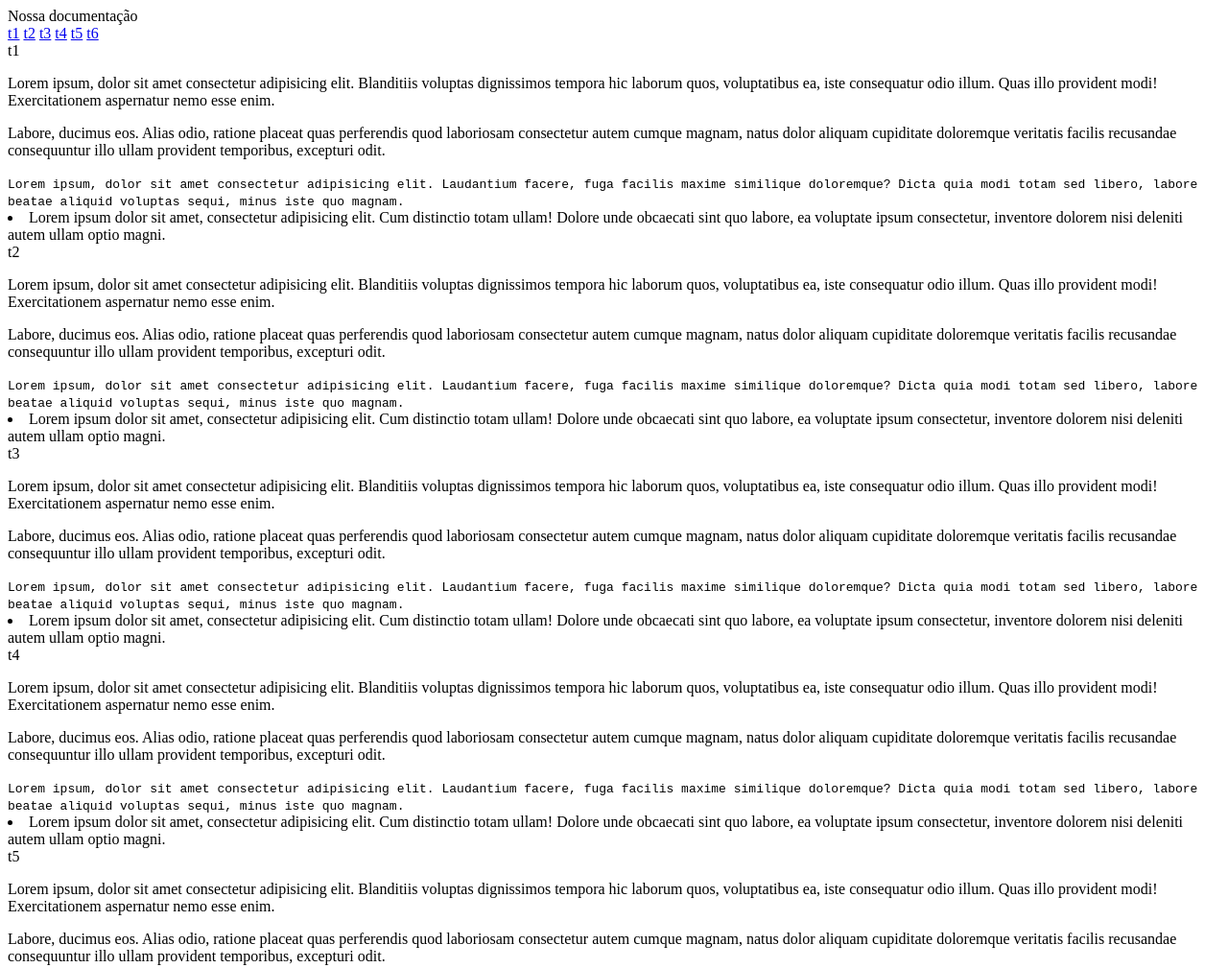
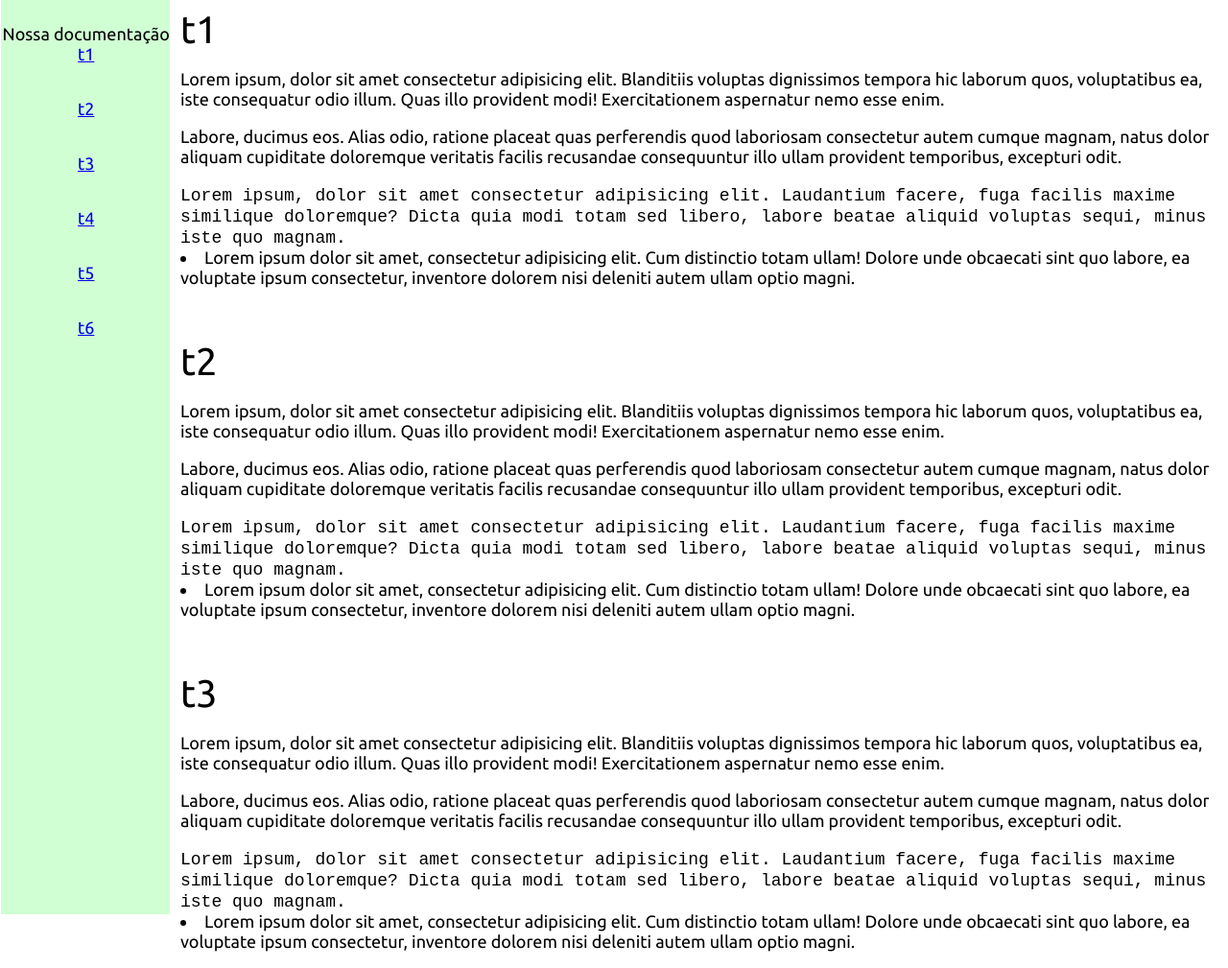
Before and after one commit to otthtml/doc, a plain HTML site: page index.html in a window 1280 px wide. Shown: the top 1009 px of the page at 96% size. Drawn offline with Linux system fonts and the light colour scheme.

Commit message:
página passando em todos os testes

```diff
--- a/index.html
+++ b/index.html
@@ -5,9 +5,10 @@
     <meta name="viewport" content="width=device-width, initial-scale=1.0">
     <title>Document</title>
     <link rel="stylesheet" href="style.css">
+    <link href="https://fonts.googleapis.com/css2?family=Ubuntu&display=swap" rel="stylesheet">
+
 </head>
 <body>
-    <main id="main-doc">
     <nav id="navbar">
         <header>Nossa documentação</header>
         <a href="#t1" class="nav-link">t1</a>
@@ -17,6 +18,8 @@
         <a href="#t5" class="nav-link">t5</a>
         <a href="#t6" class="nav-link">t6</a>
     </nav>
+
+    <main id="main-doc">
 
         <section class="main-section" id="t1">
             <header>t1</header>
@@ -73,6 +76,7 @@
         </section>
 
     </main>
+
     <script src="https://cdn.freecodecamp.org/testable-projects-fcc/v1/bundle.js"></script>
 </body>
 </html>
--- a/style.css
+++ b/style.css
@@ -0,0 +1,48 @@
+:root {
+    font-size: 18px;
+    --pc: #00AE26;
+    --sc: #D0FFD3;
+    margin: 0;
+    padding: 0;
+    font-family: 'Ubuntu', sans-serif;
+
+}
+
+nav {
+    position: fixed;
+    background-color: var(--sc);
+    display: flex;
+    flex-direction: column;
+    width: fit-content;
+    height: 100%;
+    align-items: center;
+    justify-content: start;
+    padding-bottom: 10%;
+    padding-top: 2%;
+    padding-left: 0.1rem;
+    margin-top: -0.5rem;
+    margin-left: -0.4rem;
+}
+
+nav a {
+    margin-bottom: 2rem;
+}
+
+
+main {
+    margin-left: 10rem;
+}
+
+section {
+    margin-bottom: 3rem;
+}
+
+main header {
+    font-size: 40px;
+}
+
+@media (max-width: 800px) {
+    .card {
+      width: 6rem;
+    }
+}
```
Lines whose indentation alone changed are shown as unchanged.
